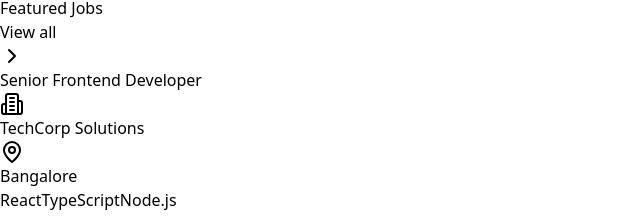
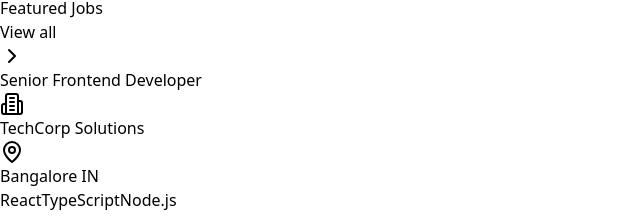
Before and after one commit to Hellovictim0015/jobpotal, a React (Vite) app: page / in a window 1280 px wide. Shown: the part 2512-2728 px from the top of the page, without its empty margins (0-640 px from the left). Built offline with nearby package versions, Linux system fonts and the light colour scheme.

Commit message:
Updated XYZ feature or fixed bug

```diff
--- a/src/App.tsx
+++ b/src/App.tsx
@@ -27,7 +27,7 @@ function App() {
     {
       title: 'Senior Frontend Developer',
       company: 'TechCorp Solutions',
-      location: 'Bangalore',
+      location: 'Bangalore IN',
       salary: '25-35 LPA',
       experience: '5-8 years',
       skills: ['React', 'TypeScript', 'Node.js'],
```
